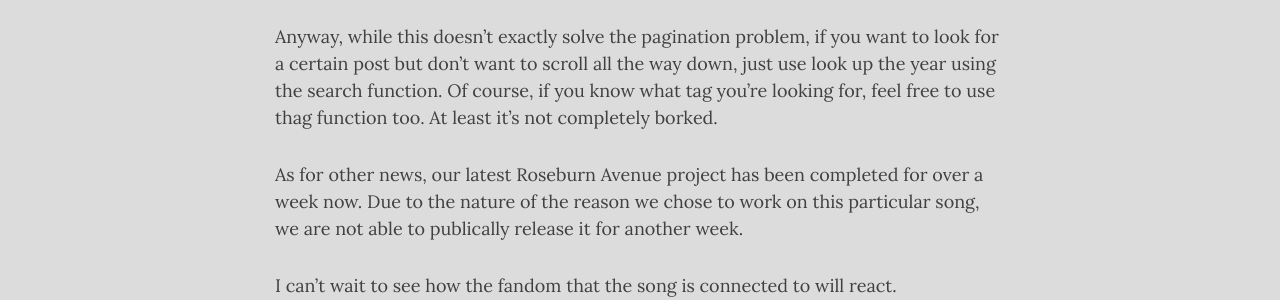
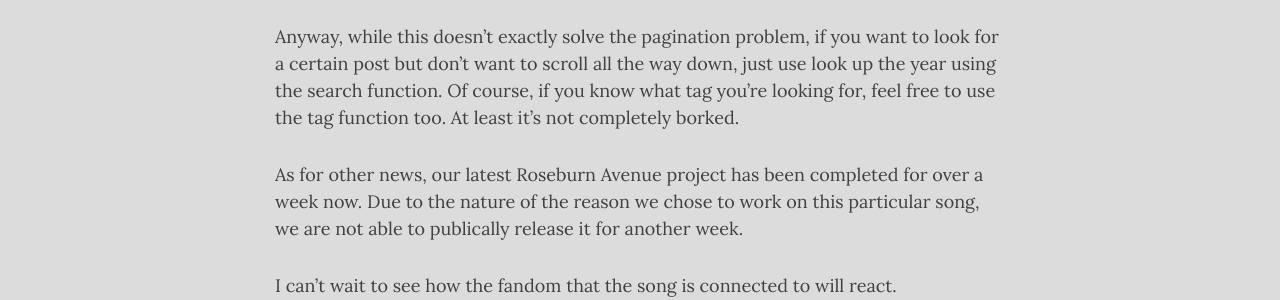
Before and after one commit to OZ7UP/TiredSetonix, a Jekyll site: the page built from _posts/2023-02-21-MistakeWorkaround.md, in a window 1280 px wide and 1337 px high. Shown: the part 558-858 px from the top of the window. Built offline with Jekyll 4.4.1, drawn with Linux system fonts in a browser that asks for light colours; nearby versions of some CDN libraries; comment, search, counter and statistics services are not loaded.

Commit message:
Update 2023-02-21-MistakeWorkaround.md

```diff
--- a/_posts/2023-02-21-MistakeWorkaround.md
+++ b/_posts/2023-02-21-MistakeWorkaround.md
@@ -11,7 +11,7 @@
 
 I suspect that the issue might be linked to how I compiled Verion 1.5 in the first place. Version 1 was forked directly from the "Beautiful Jekyll" repository, whereas this was created and installed via the command line interface on a virtual machine.
 
-Anyway, while this doesn't exactly solve the pagination problem, if you want to look for a certain post but don't want to scroll all the way down, just use look up the year using the search function. Of course, if you know what tag you're looking for, feel free to use thag function too. At least it's not completely borked.
+Anyway, while this doesn't exactly solve the pagination problem, if you want to look for a certain post but don't want to scroll all the way down, just use look up the year using the search function. Of course, if you know what tag you're looking for, feel free to use the tag function too. At least it's not completely borked.
 
 As for other news, our latest Roseburn Avenue project has been completed for over a week now. Due to the nature of the reason we chose to work on this particular song, we are not able to publically release it for another week.
 
```
